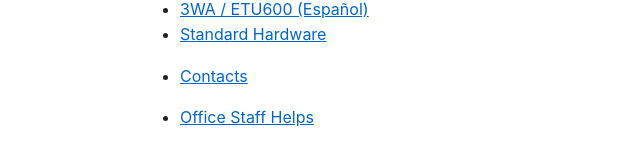
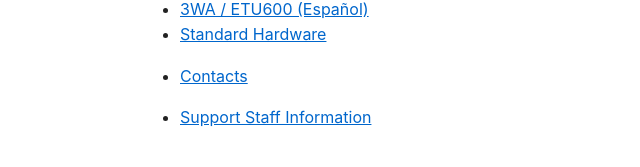
Before and after one commit to epecsupport/Service, a Jekyll site: the page built from index.md, in a window 1280 px wide. Shown: the part 133-300 px from the top of the page, without its empty margins (0-640 px from the left). Built offline with Jekyll 4.4.1, drawn with Linux system fonts in a browser that asks for light colours.

Commit message:
Update index.md

```diff
--- a/index.md
+++ b/index.md
@@ -9,4 +9,5 @@ title: EPEC Field Documentation
 - [Standard Hardware](hardware.html)
 - [Contacts](contacts.html)
 
-- [Office Staff Helps](support.html)
+
+- [Support Staff Information](support.html)
```
